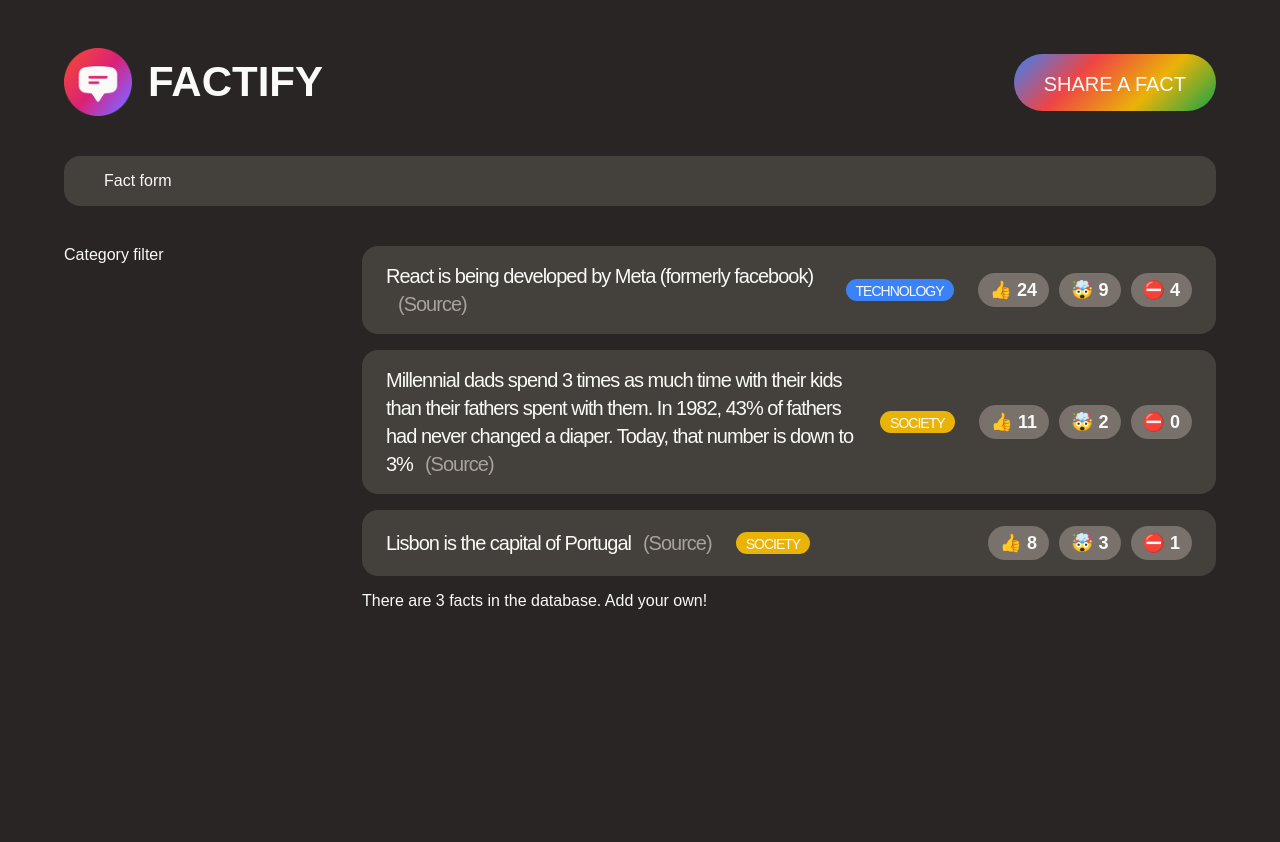
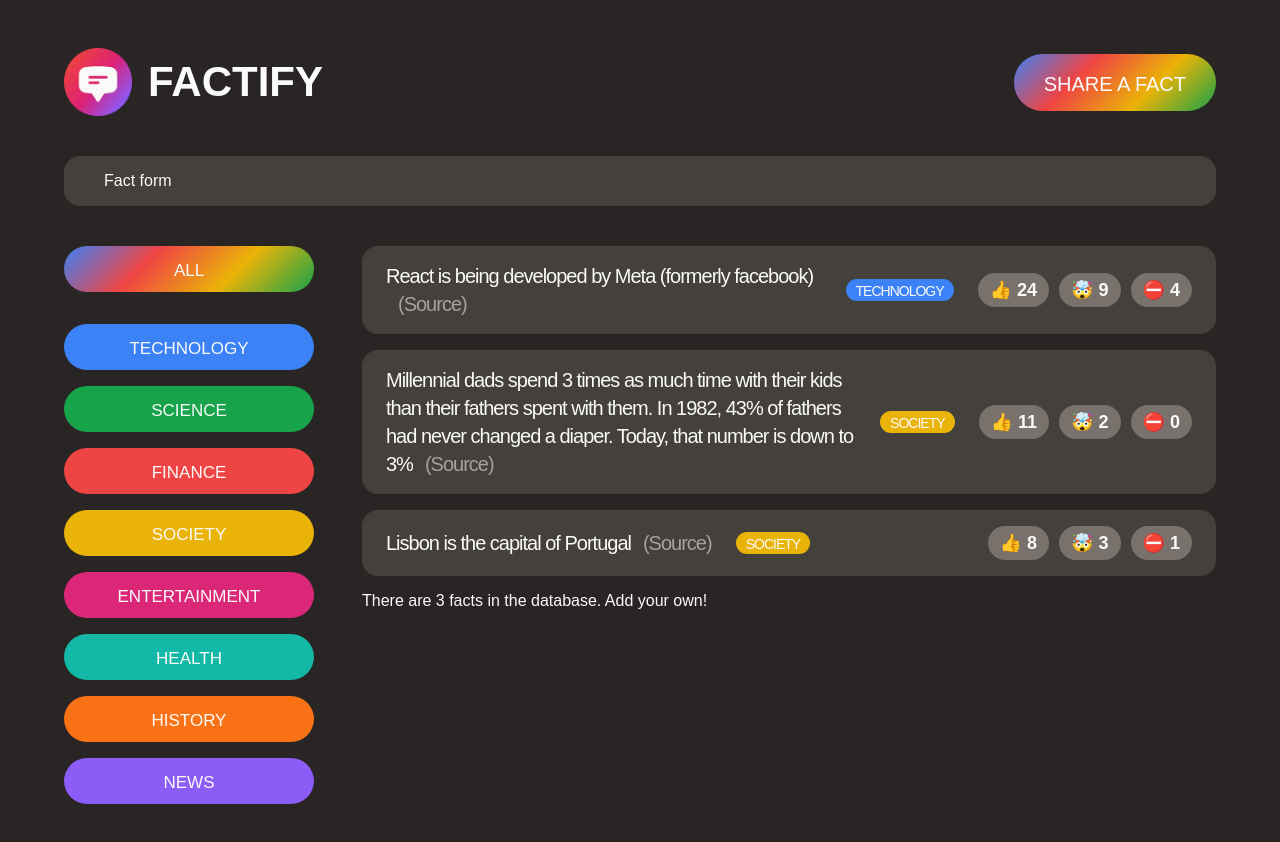
Before and after one commit to 1um1n0517y01/factify, a React (Create React App) app: page / in a window 1280 px wide. Shown: the top 842 px of the page. Before the commit the page ends 800 px from the top, so only its background shows below. Built offline with nearby package versions, Linux system fonts and the light colour scheme; a web font is replaced by a local one.

Commit message:
Rendering the List of Categories

```diff
--- a/src/App.js
+++ b/src/App.js
@@ -1,15 +1,4 @@
 import './style.css';
-
-const CATEGORIES = [
-  { name: 'technology', color: '#3b82f6' },
-  { name: 'science', color: '#16a34a' },
-  { name: 'finance', color: '#ef4444' },
-  { name: 'society', color: '#eab308' },
-  { name: 'entertainment', color: '#db2777' },
-  { name: 'health', color: '#14b8a6' },
-  { name: 'history', color: '#f97316' },
-  { name: 'news', color: '#8b5cf6' },
-];
 
 const initialFacts = [
   {
@@ -73,8 +62,40 @@
   return <form className='fact-form'>Fact form</form>;
 }
 
+const CATEGORIES = [
+  { name: 'technology', color: '#3b82f6' },
+  { name: 'science', color: '#16a34a' },
+  { name: 'finance', color: '#ef4444' },
+  { name: 'society', color: '#eab308' },
+  { name: 'entertainment', color: '#db2777' },
+  { name: 'health', color: '#14b8a6' },
+  { name: 'history', color: '#f97316' },
+  { name: 'news', color: '#8b5cf6' },
+];
+
 function CategoryFilter() {
-  return <aside>Category filter</aside>;
+  return (
+    <aside>
+      <ul>
+        <li className='category'>
+          <button className='btn btn-all-categories'>All</button>
+        </li>
+        {/* map items need to have a key prop */}
+        {CATEGORIES.map((cat) => (
+          <li key={cat.name} className='category'>
+            <button
+              className='btn btn-category'
+              style={{
+                backgroundColor: cat.color,
+              }}
+            >
+              {cat.name}
+            </button>
+          </li>
+        ))}
+      </ul>
+    </aside>
+  );
 }
 
 function FactList() {
@@ -95,7 +116,6 @@
 
 // Destructuring props
 function Fact({ fact, myProp }) {
-  console.log(myProp);
   return (
     <li className='fact'>
       <p>
@@ -109,7 +129,7 @@
           (Source)
         </a>
       </p>
-      {/* For style Object inside of the {} */}
+      {/* For style we use Object inside of the {} */}
       <span
         className='tag'
         style={{
```
